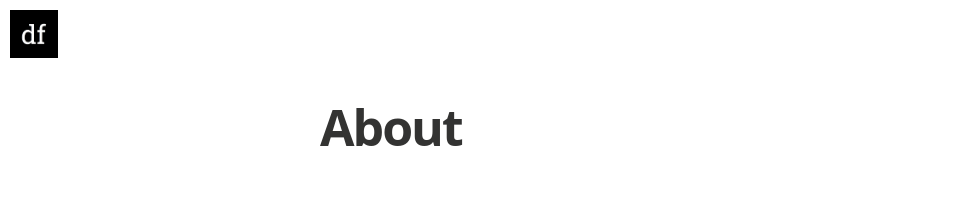
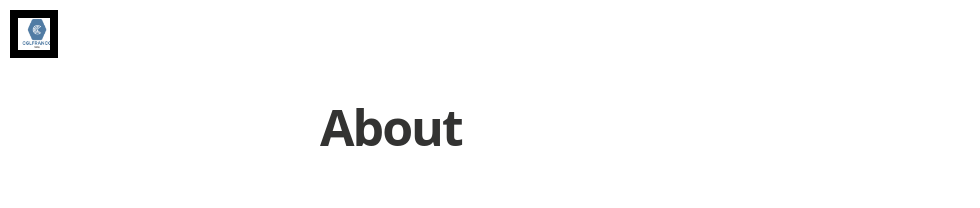
Before and after one commit to CGL-Franco-coding/CGL-Franco-coding.github.io, a Jekyll site: the page built from about.md, in a window 1280 px wide. Shown: the top 208 px of the page, without its empty margins (0-980 px from the left). Built offline with Jekyll 4.4.1, drawn with Linux system fonts in a browser that asks for light colours; nearby versions of some CDN libraries; some web fonts are replaced.

Commit message:
changing logo

```diff
--- a/_config.yml
+++ b/_config.yml
@@ -10,7 +10,7 @@ description: > # this means to ignore newlines until "email:"
 
 email: a-mail@mail.mail
 #blog logo
-logo: "/assets/images/df_logo.jpg"
+logo: "/assets/images/logo_2.png"
 float_logo: true # true, false (default)
 
 # blog cover
```
